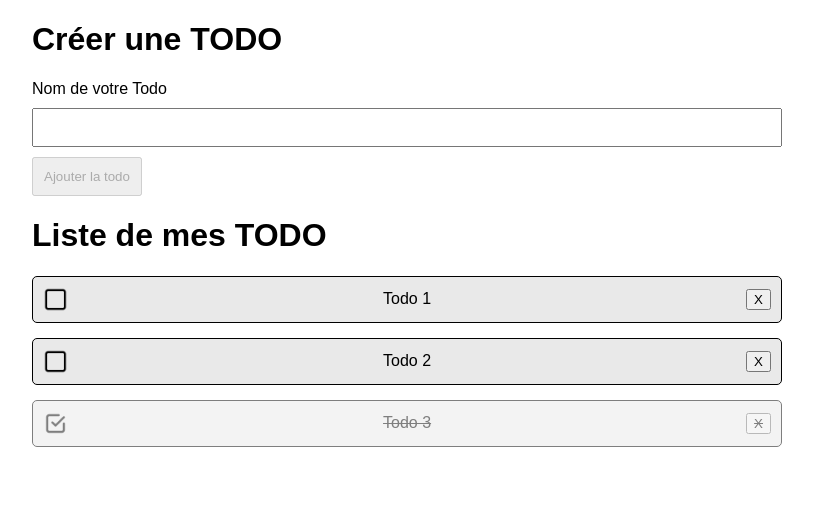
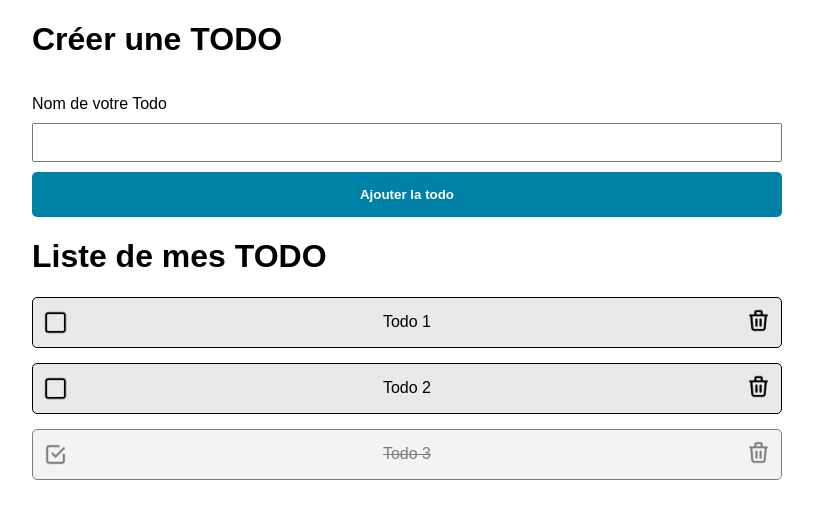
Before and after one commit to ExtraDev/angular-challenges, an Angular app: page / in a window 1280 px wide. Shown: the top 518 px of the page, without its empty margins (233-1046 px from the left). Built offline with nearby package versions, Linux system fonts and the light colour scheme.

Commit message:
Do some design

```diff
--- a/src/app/app.component.scss
+++ b/src/app/app.component.scss
@@ -6,6 +6,9 @@
 }
 
 form {
+    display:flex;
+    flex-direction: column;
+
     .form-group {
         display:flex;
         flex-direction: column;
@@ -19,6 +22,17 @@ form {
 
     button {
         margin-top: 10px;
-        padding: 10px;
+        padding: 15px;
+        font-weight: 1.2em;
+        background-color: #0081A7;
+        color: white;
+        font-weight: bold;
+        border: 0;
+        border-radius: 5px;
+    }
+
+    button:hover {
+        background-color: #0056a7;
+        cursor: pointer;
     }
 }
--- a/src/app/app.component.ts
+++ b/src/app/app.component.ts
@@ -43,7 +43,6 @@ export class AppComponent {
 
   deleteTodo(id:number) {
     this.todos = this.todoService.deleteTodo(id);
-    console.log(this.todos);
   }
 
   updateOrder(): void {
--- a/src/app/todo/todo.component.html
+++ b/src/app/todo/todo.component.html
@@ -5,5 +5,8 @@
         <img ngSrc="../../assets/done.png" alt="" width="25" height="25" (click)="toggleTodo()">
     }
     <div class="todo-name">{{todo.name}}</div>
-    <button (click)="delete(todo.id)">X</button>
+    <!-- <button (click)="delete(todo.id)">X</button> -->
+    <div (click)="delete(todo.id)">
+        <img ngSrc="../../assets/trash.png" alt="" width="25" height="25">
+    </div>
 </div>
```
Also changed, not shown: src/assets/trash.png (added).
